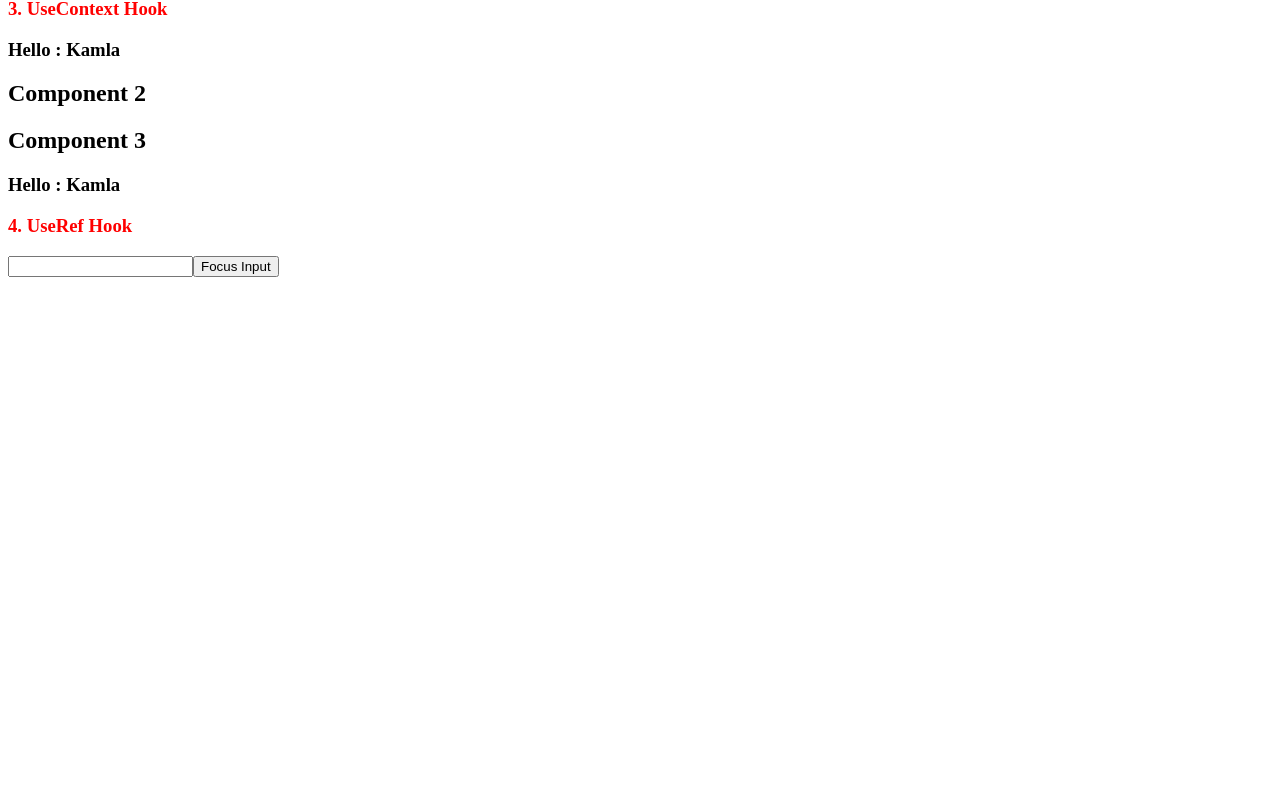
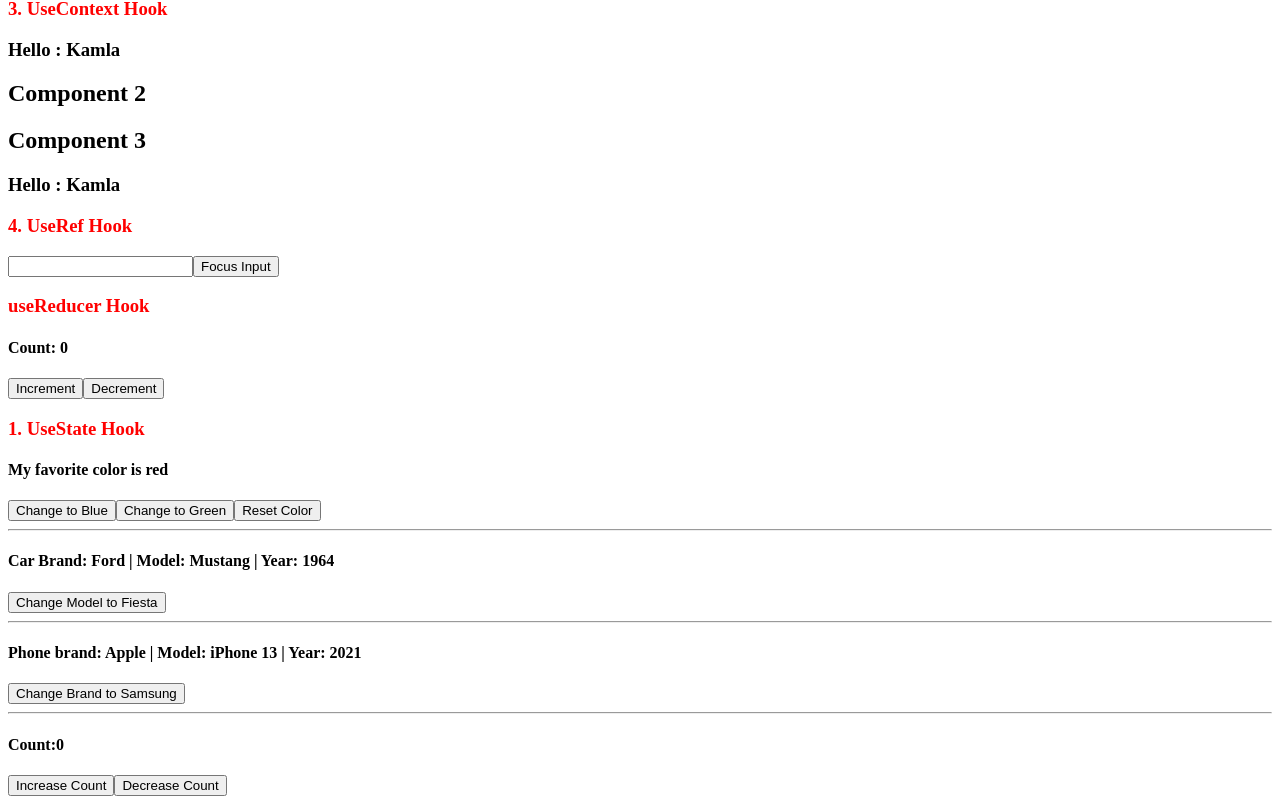
Before and after one commit to SuwanthaDarshana/render-test, a React (Vite) app: page /contact in a window 1280 px wide. Shown: the part 2518-3322 px from the top of the page. Before the commit the page ends 2803 px from the top, so only its background shows below. Built offline with nearby package versions, Linux system fonts and the light colour scheme.

Commit message:
add use reducer

```diff
--- a/src/App.jsx
+++ b/src/App.jsx
@@ -22,6 +22,7 @@ import Timer from "./components/Hooks/UseEffect/Timer";
 import PropDrilling from "./components/Hooks/UseContext/PropDrilling";
 import Component from "./components/Hooks/UseContext/Component";
 import UseRefComponent from "./components/Hooks/UseRef/UseRefComponent";
+import UseReducerHook from "./components/Hooks/UseReducer/UseReducerHook";
 
 function App() {
   const customers = [
@@ -69,6 +70,7 @@ function App() {
       <Timer/>
       <Component/>
       <UseRefComponent/>
+      <UseReducerHook/>
     </div>
   );
 }
--- /dev/null
+++ b/src/components/Hooks/UseReducer/UseReducerHook.jsx
@@ -0,0 +1,31 @@
+import React, { useReducer } from "react";
+import Color from "../UseState/Color";
+
+const reducer = (state, action) => {
+  switch (action.type) {
+    case "increment":
+      return { count: state.count + 1 };
+
+    case "decrement":
+      return { count: state.count - 1 };
+
+    default:
+      return state;
+  }
+};
+
+const UseReducerHook = () => {
+  const [state, dispatch] = useReducer(reducer, { count: 0 });
+
+  return (
+    <div>
+      <h3 style={{ color: "red" }}>useReducer Hook</h3>
+      <h4>Count: {state.count}</h4>
+      <button onClick={() => dispatch({ type: "increment" })}>Increment</button>
+      <button onClick={() => dispatch({ type: "decrement" })}>Decrement</button>
+      <Color />
+    </div>
+  );
+};
+
+export default UseReducerHook;
```
